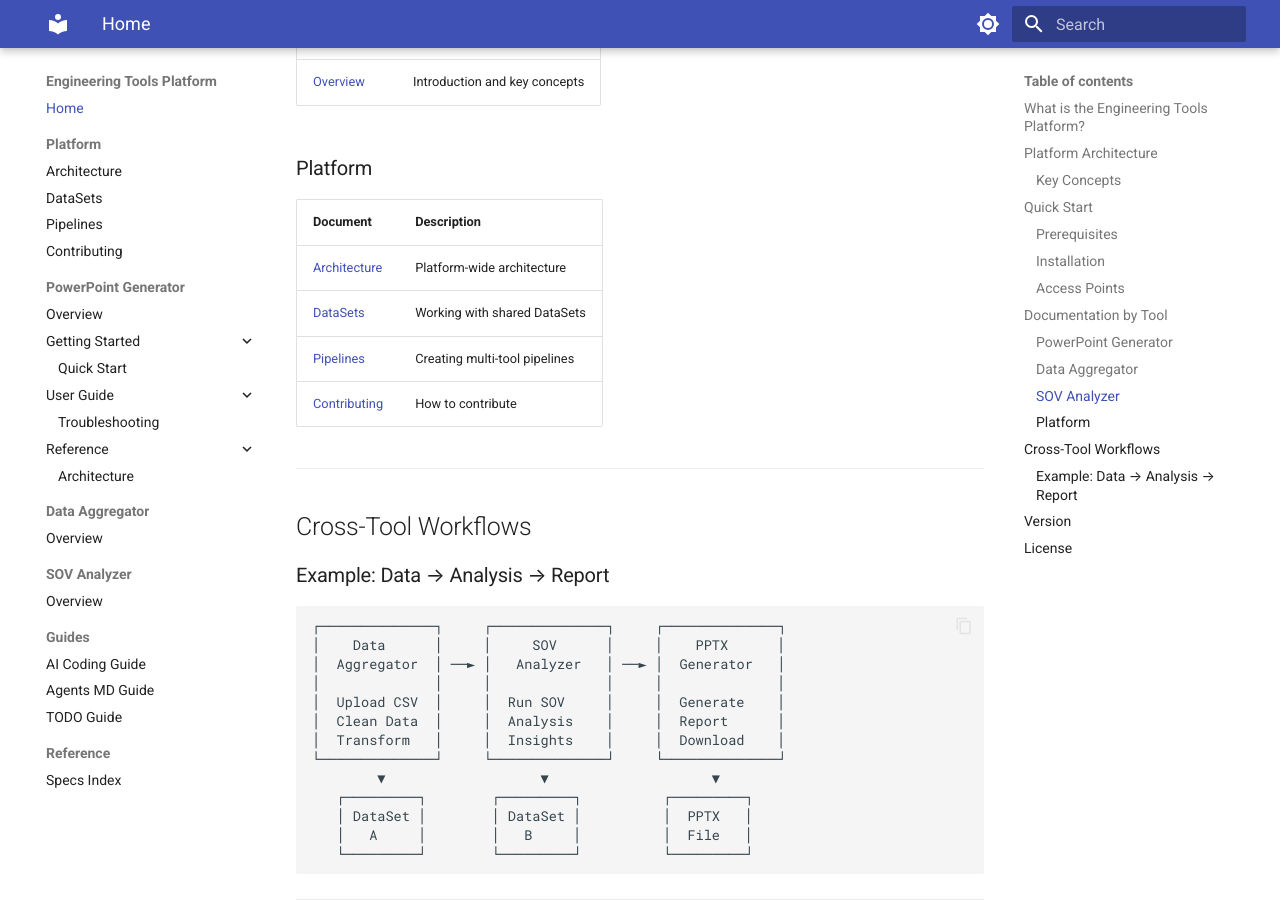
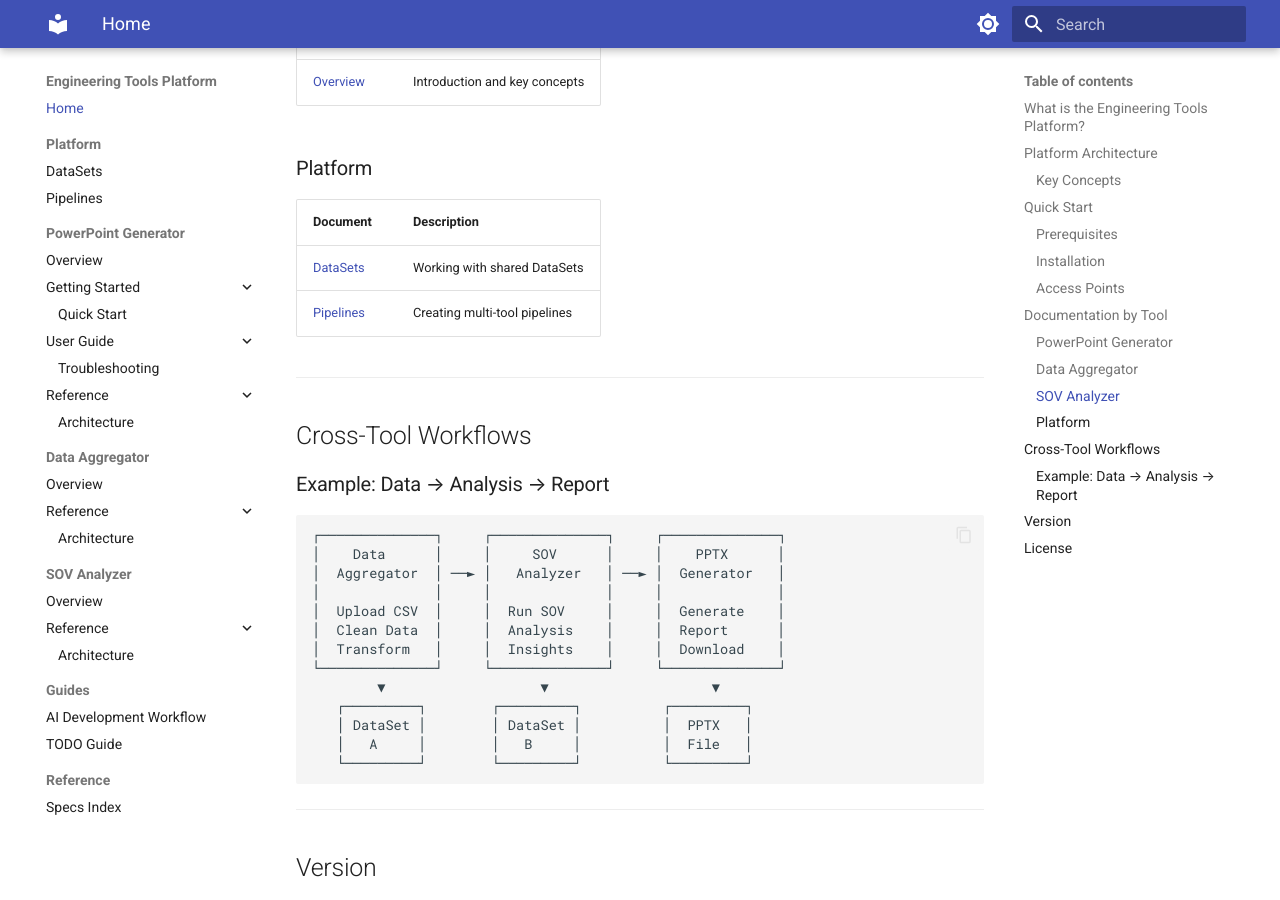
Before and after one commit to ltlgrnaiml/engineering-tools, an MkDocs documentation site: the page built from docs/index.md, in a window 1280 px wide and 900 px high, scrolled down 3118 px. Built offline with MkDocs 1.6.1 and Material for MkDocs 9.7.7, drawn with Linux system fonts in a browser that asks for light colours.

Commit message:
docs: fix mkdocs configuration and navigation - remove broken links, add existing docs, exclude internal files

```diff
--- a/docs/index.md
+++ b/docs/index.md
@@ -119,10 +119,8 @@ cd engineering-tools
 
 | Document | Description |
 |----------|-------------|
-| [Architecture](platform/ARCHITECTURE.md) | Platform-wide architecture |
 | [DataSets](platform/DATASETS.md) | Working with shared DataSets |
 | [Pipelines](platform/PIPELINES.md) | Creating multi-tool pipelines |
-| [Contributing](platform/CONTRIBUTING.md) | How to contribute |
 
 ---
 
--- a/mkdocs.yml
+++ b/mkdocs.yml
@@ -68,15 +68,14 @@ validation:
 # Exclude archived/internal files from build
 exclude_docs: |
   _archive/
+  AGENTS.md
 
 # Navigation structure
 nav:
   - Home: index.md
   - Platform:
-    - Architecture: platform/ARCHITECTURE.md
     - DataSets: platform/DATASETS.md
     - Pipelines: platform/PIPELINES.md
-    - Contributing: platform/CONTRIBUTING.md
   - PowerPoint Generator:
     - Overview: pptx-generator/index.md
     - Getting Started:
@@ -87,11 +86,14 @@ nav:
       - Architecture: pptx-generator/reference/ARCHITECTURE.md
   - Data Aggregator:
     - Overview: data-aggregator/index.md
+    - Reference:
+      - Architecture: data-aggregator/reference/ARCHITECTURE.md
   - SOV Analyzer:
     - Overview: sov-analyzer/index.md
+    - Reference:
+      - Architecture: sov-analyzer/reference/ARCHITECTURE.md
   - Guides:
-    - AI Coding Guide: AI_CODING_GUIDE.md
-    - Agents MD Guide: AGENTS_MD_CREATION_GUIDE.md
+    - AI Development Workflow: guides/AI_DEVELOPMENT_WORKFLOW.md
     - TODO Guide: TODO_GUIDES.md
   - Reference:
     - Specs Index: specs/SPEC_INDEX.md
```
